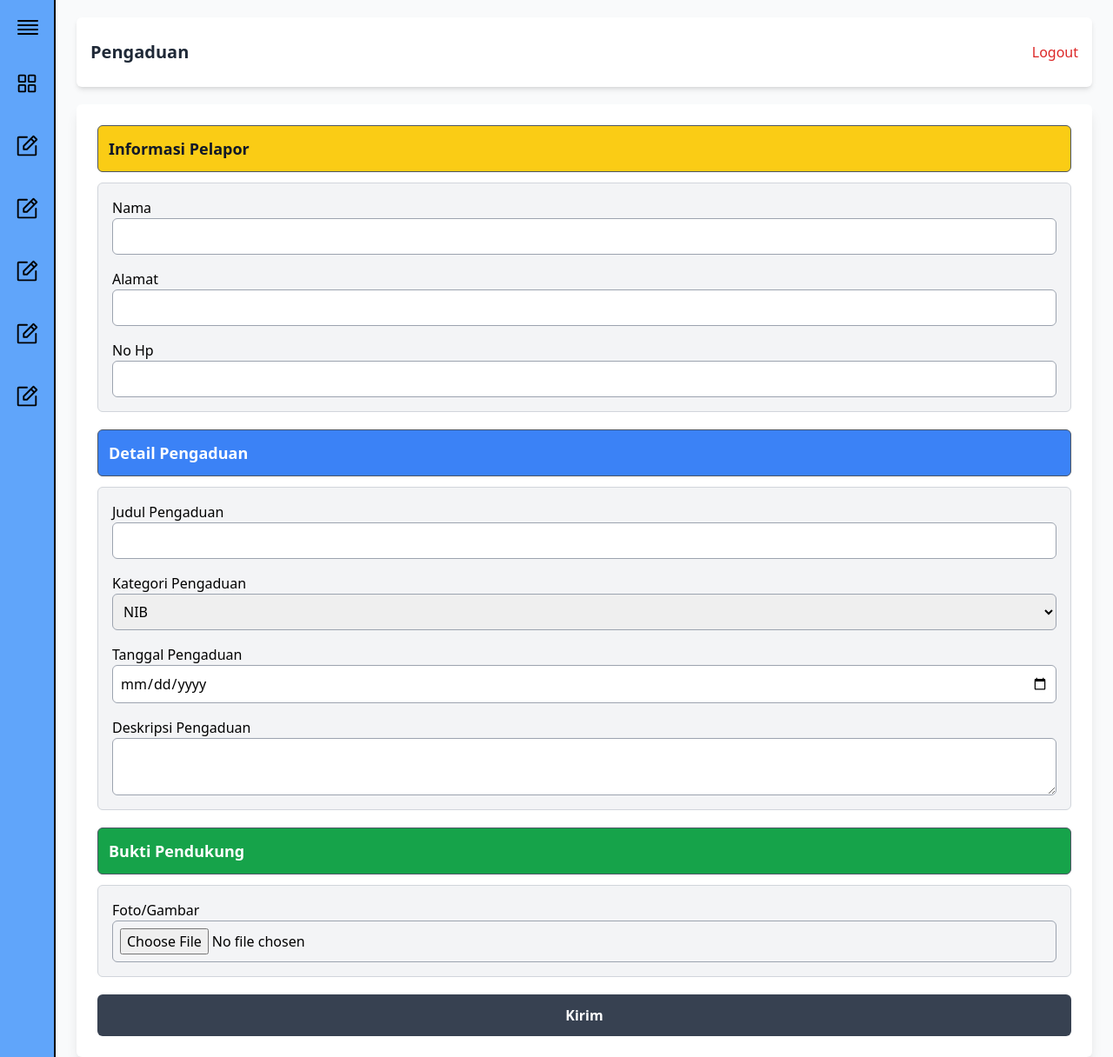
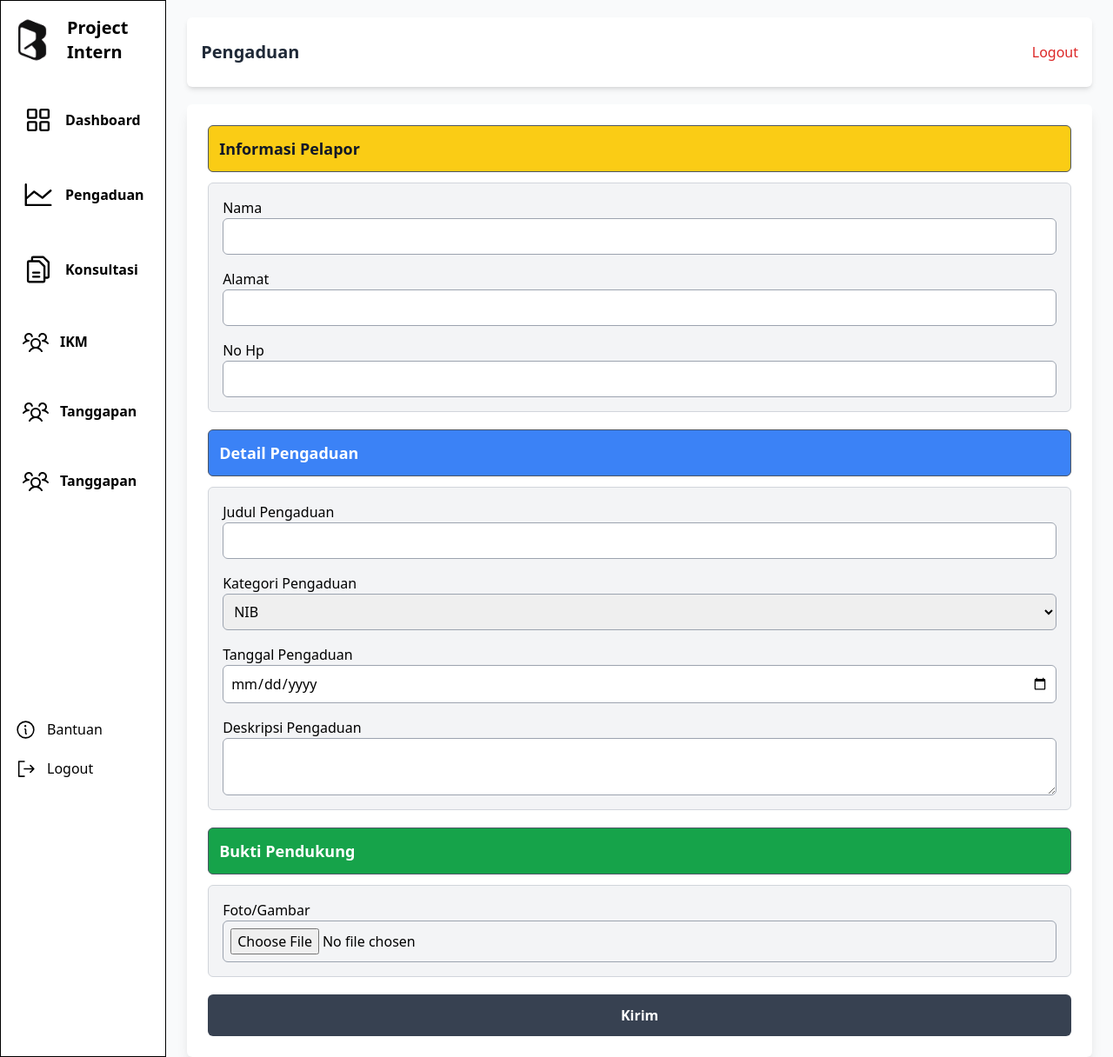
Before and after one commit to revisi-lagi/project-web-novia, a CodeIgniter app: page /project-web-novia/index.php/cwarga/menu_pengaduan in a window 1280 px wide. Shown: the whole page at 87% size. Run offline with CodeIgniter, Linux system fonts and the light colour scheme; the visitor is signed in with stand-in values (Sample User, id 1); some libraries are stand-ins or nearby versions.

Commit message:
feat: menambahkan sidebar pada page warga

```diff
--- a/application/views/Template/sidebar_pages_warga.php
+++ b/application/views/Template/sidebar_pages_warga.php
@@ -1,84 +1,72 @@
 <div id="app" class="flex h-screen">
-    <!-- Sidebar -->
-    <div id="sidebar" class="bg-blue-400 text-black h-full transition-all duration-300 w-16 border-r-2 border-black" data-open="false">
-        <!-- Sidebar Header -->
-        <div class="p-4 flex items-center space-x-4">
-            <button id="toggleSidebar" class="focus:outline-none">
-                <svg xmlns="http://www.w3.org/2000/svg" width="32" height="32" fill="#000000" viewBox="0 0 256 256">
-                    <path d="M32,64a8,8,0,0,1,8-8H216a8,8,0,0,1,0,16H40A8,8,0,0,1,32,64ZM216,96H40a8,8,0,0,0,0,16H216a8,8,0,0,0,0-16Zm0,40H40a8,8,0,0,0,0,16H216a8,8,0,0,0,0-16Zm0,40H40a8,8,0,0,0,0,16H216a8,8,0,0,0,0-16Z"></path>
-                </svg>
-            </button>
-            <span id="sidebarTitle" class="hidden text-lg font-bold">Dashboard</span>
+    <div class="w-[220px] px-4 border border-black">
+
+        <div class="flex items-center">
+            <img src="<?= base_url('assets/logo/logo.png') ?>" alt="" class="w-[120px] -ml-10">
+            <h1 class="text-xl font-bold -ml-5">Project Intern</h1>
         </div>
 
-        <!-- Sidebar Menu -->
-        <div class="space-y-2">
-            <!-- Home Menu -->
-
-            <a href="<?= base_url('CPages/Warga') ?>" class="p-4 flex items-center space-x-4 font-semibold hover:bg-white hover:text-black group rounded-lg">
-                <svg xmlns="http://www.w3.org/2000/svg"
-                    width="32"
-                    height="32"
-                    viewBox="0 0 256 256"
-                    class="fill-black group-hover:fill-black">
+        <div class="mt-5 flex flex-col gap-8">
+            <a href="<?= base_url('CPages/Warga') ?>" class="p-2 flex items-center gap-3 rounded-lg hover:bg-slate-400 ">
+                <svg xmlns="http://www.w3.org/2000/svg" width="38" height="38" fill="#000000" viewBox="0 0 256 256">
                     <path d="M104,40H56A16,16,0,0,0,40,56v48a16,16,0,0,0,16,16h48a16,16,0,0,0,16-16V56A16,16,0,0,0,104,40Zm0,64H56V56h48v48Zm96-64H152a16,16,0,0,0-16,16v48a16,16,0,0,0,16,16h48a16,16,0,0,0,16-16V56A16,16,0,0,0,200,40Zm0,64H152V56h48v48Zm-96,32H56a16,16,0,0,0-16,16v48a16,16,0,0,0,16,16h48a16,16,0,0,0,16-16V152A16,16,0,0,0,104,136Zm0,64H56V152h48v48Zm96-64H152a16,16,0,0,0-16,16v48a16,16,0,0,0,16,16h48a16,16,0,0,0,16-16V152A16,16,0,0,0,200,136Zm0,64H152V152h48v48Z"></path>
                 </svg>
-                <span id="homeText" class="hidden">Home</span>
+                <h1 class="font-semibold">Dashboard</h1>
             </a>
 
-            <a href="<?= base_url('CWarga/menu_pengaduan') ?>" class="p-4 flex items-center space-x-4 font-semibold hover:bg-white hover:text-black group rounded-lg">
-                <svg xmlns="http://www.w3.org/2000/svg" width="32" height="32" fill="#000000" viewBox="0 0 256 256">
-                    <path d="M229.66,58.34l-32-32a8,8,0,0,0-11.32,0l-96,96A8,8,0,0,0,88,128v32a8,8,0,0,0,8,8h32a8,8,0,0,0,5.66-2.34l96-96A8,8,0,0,0,229.66,58.34ZM124.69,152H104V131.31l64-64L188.69,88ZM200,76.69,179.31,56,192,43.31,212.69,64ZM224,128v80a16,16,0,0,1-16,16H48a16,16,0,0,1-16-16V48A16,16,0,0,1,48,32h80a8,8,0,0,1,0,16H48V208H208V128a8,8,0,0,1,16,0Z"></path>
+            <a href="<?= base_url('CWarga/menu_pengaduan') ?>" class=" p-2 flex items-center gap-3 rounded-lg hover:bg-slate-400 ">
+                <svg xmlns=" http://www.w3.org/2000/svg" width="38" height="38" fill="#000000" viewBox="0 0 256 256">
+                    <path d="M232,208a8,8,0,0,1-8,8H32a8,8,0,0,1-8-8V48a8,8,0,0,1,16,0v94.37L90.73,98a8,8,0,0,1,10.07-.38l58.81,44.11L218.73,90a8,8,0,1,1,10.54,12l-64,56a8,8,0,0,1-10.07.38L96.39,114.29,40,163.63V200H224A8,8,0,0,1,232,208Z"></path>
                 </svg>
-                <span id="aboutText" class="hidden">Pengaduan</span>
+                <h1 class="font-semibold">Pengaduan</h1>
             </a>
 
-            <a href="<?= base_url('CWarga/menu_konsultasi') ?>" class="p-4 flex items-center space-x-4 font-semibold hover:bg-white hover:text-black group rounded-lg">
-                <svg xmlns="http://www.w3.org/2000/svg" width="32" height="32" fill="#000000" viewBox="0 0 256 256">
-                    <path d="M229.66,58.34l-32-32a8,8,0,0,0-11.32,0l-96,96A8,8,0,0,0,88,128v32a8,8,0,0,0,8,8h32a8,8,0,0,0,5.66-2.34l96-96A8,8,0,0,0,229.66,58.34ZM124.69,152H104V131.31l64-64L188.69,88ZM200,76.69,179.31,56,192,43.31,212.69,64ZM224,128v80a16,16,0,0,1-16,16H48a16,16,0,0,1-16-16V48A16,16,0,0,1,48,32h80a8,8,0,0,1,0,16H48V208H208V128a8,8,0,0,1,16,0Z"></path>
+            <a href="<?= base_url('CWarga/menu_konsultasi') ?>" class="p-2 flex items-center gap-3 rounded-lg hover:bg-slate-400 ">
+                <svg xmlns="http://www.w3.org/2000/svg" width="38" height="38" fill="#000000" viewBox="0 0 256 256">
+                    <path d="M213.66,66.34l-40-40A8,8,0,0,0,168,24H88A16,16,0,0,0,72,40V56H56A16,16,0,0,0,40,72V216a16,16,0,0,0,16,16H168a16,16,0,0,0,16-16V200h16a16,16,0,0,0,16-16V72A8,8,0,0,0,213.66,66.34ZM168,216H56V72h76.69L168,107.31v84.53c0,.06,0,.11,0,.16s0,.1,0,.16V216Zm32-32H184V104a8,8,0,0,0-2.34-5.66l-40-40A8,8,0,0,0,136,56H88V40h76.69L200,75.31Zm-56-32a8,8,0,0,1-8,8H88a8,8,0,0,1,0-16h48A8,8,0,0,1,144,152Zm0,32a8,8,0,0,1-8,8H88a8,8,0,0,1,0-16h48A8,8,0,0,1,144,184Z"></path>
                 </svg>
-                <span id="aboutText" class="hidden">Konsultasi</span>
+                <h1 class="font-semibold">Konsultasi</h1>
             </a>
 
-            <a href="<?= base_url('CWarga/menu_ikm') ?>" class="p-4 flex items-center space-x-4 font-semibold hover:bg-white hover:text-black group rounded-lg">
-                <svg xmlns="http://www.w3.org/2000/svg" width="32" height="32" fill="#000000" viewBox="0 0 256 256">
-                    <path d="M229.66,58.34l-32-32a8,8,0,0,0-11.32,0l-96,96A8,8,0,0,0,88,128v32a8,8,0,0,0,8,8h32a8,8,0,0,0,5.66-2.34l96-96A8,8,0,0,0,229.66,58.34ZM124.69,152H104V131.31l64-64L188.69,88ZM200,76.69,179.31,56,192,43.31,212.69,64ZM224,128v80a16,16,0,0,1-16,16H48a16,16,0,0,1-16-16V48A16,16,0,0,1,48,32h80a8,8,0,0,1,0,16H48V208H208V128a8,8,0,0,1,16,0Z"></path>
+            <a href="<?= base_url('CWarga/menu_ikm') ?>" class="p-2 flex items-center gap-3 rounded-lg hover:bg-slate-400 ">
+                <svg xmlns=" http://www.w3.org/2000/svg" width="32" height="32" fill="#000000" viewBox="0 0 256 256">
+                    <path d="M244.8,150.4a8,8,0,0,1-11.2-1.6A51.6,51.6,0,0,0,192,128a8,8,0,0,1-7.37-4.89,8,8,0,0,1,0-6.22A8,8,0,0,1,192,112a24,24,0,1,0-23.24-30,8,8,0,1,1-15.5-4A40,40,0,1,1,219,117.51a67.94,67.94,0,0,1,27.43,21.68A8,8,0,0,1,244.8,150.4ZM190.92,212a8,8,0,1,1-13.84,8,57,57,0,0,0-98.16,0,8,8,0,1,1-13.84-8,72.06,72.06,0,0,1,33.74-29.92,48,48,0,1,1,58.36,0A72.06,72.06,0,0,1,190.92,212ZM128,176a32,32,0,1,0-32-32A32,32,0,0,0,128,176ZM72,120a8,8,0,0,0-8-8A24,24,0,1,1,87.24,82a8,8,0,1,0,15.5-4A40,40,0,1,0,37,117.51,67.94,67.94,0,0,0,9.6,139.19a8,8,0,1,0,12.8,9.61A51.6,51.6,0,0,1,64,128,8,8,0,0,0,72,120Z"></path>
                 </svg>
-                <span id="aboutText" class="hidden">IKM</span>
+                <h1 class="font-semibold">IKM</h1>
             </a>
 
-            <a href="<?= base_url('CWarga/menu_tanggapan') ?>" class="p-4 flex items-center space-x-4 font-semibold hover:bg-white hover:text-black group rounded-lg">
-                <svg xmlns="http://www.w3.org/2000/svg" width="32" height="32" fill="#000000" viewBox="0 0 256 256">
-                    <path d="M229.66,58.34l-32-32a8,8,0,0,0-11.32,0l-96,96A8,8,0,0,0,88,128v32a8,8,0,0,0,8,8h32a8,8,0,0,0,5.66-2.34l96-96A8,8,0,0,0,229.66,58.34ZM124.69,152H104V131.31l64-64L188.69,88ZM200,76.69,179.31,56,192,43.31,212.69,64ZM224,128v80a16,16,0,0,1-16,16H48a16,16,0,0,1-16-16V48A16,16,0,0,1,48,32h80a8,8,0,0,1,0,16H48V208H208V128a8,8,0,0,1,16,0Z"></path>
+            <a href="<?= base_url('CWarga/menu_tanggapan') ?>" class="p-2 flex items-center gap-3 rounded-lg hover:bg-slate-400 ">
+                <svg xmlns=" http://www.w3.org/2000/svg" width="32" height="32" fill="#000000" viewBox="0 0 256 256">
+                    <path d="M244.8,150.4a8,8,0,0,1-11.2-1.6A51.6,51.6,0,0,0,192,128a8,8,0,0,1-7.37-4.89,8,8,0,0,1,0-6.22A8,8,0,0,1,192,112a24,24,0,1,0-23.24-30,8,8,0,1,1-15.5-4A40,40,0,1,1,219,117.51a67.94,67.94,0,0,1,27.43,21.68A8,8,0,0,1,244.8,150.4ZM190.92,212a8,8,0,1,1-13.84,8,57,57,0,0,0-98.16,0,8,8,0,1,1-13.84-8,72.06,72.06,0,0,1,33.74-29.92,48,48,0,1,1,58.36,0A72.06,72.06,0,0,1,190.92,212ZM128,176a32,32,0,1,0-32-32A32,32,0,0,0,128,176ZM72,120a8,8,0,0,0-8-8A24,24,0,1,1,87.24,82a8,8,0,1,0,15.5-4A40,40,0,1,0,37,117.51,67.94,67.94,0,0,0,9.6,139.19a8,8,0,1,0,12.8,9.61A51.6,51.6,0,0,1,64,128,8,8,0,0,0,72,120Z"></path>
                 </svg>
-                <span id="aboutText" class="hidden">Tanggapan</span>
+                <h1 class="font-semibold">Tanggapan</h1>
             </a>
 
-            <a href="<?= base_url('CWarga/menu_tanggapan_pengaduan') ?>" class="p-4 flex items-center space-x-4 font-semibold hover:bg-white hover:text-black group rounded-lg">
-                <svg xmlns="http://www.w3.org/2000/svg" width="32" height="32" fill="#000000" viewBox="0 0 256 256">
-                    <path d="M229.66,58.34l-32-32a8,8,0,0,0-11.32,0l-96,96A8,8,0,0,0,88,128v32a8,8,0,0,0,8,8h32a8,8,0,0,0,5.66-2.34l96-96A8,8,0,0,0,229.66,58.34ZM124.69,152H104V131.31l64-64L188.69,88ZM200,76.69,179.31,56,192,43.31,212.69,64ZM224,128v80a16,16,0,0,1-16,16H48a16,16,0,0,1-16-16V48A16,16,0,0,1,48,32h80a8,8,0,0,1,0,16H48V208H208V128a8,8,0,0,1,16,0Z"></path>
+            <a href="<?= base_url('CWarga/menu_tanggapan_pengaduan') ?>" class="p-2 flex items-center gap-3 rounded-lg hover:bg-slate-400 ">
+                <svg xmlns=" http://www.w3.org/2000/svg" width="32" height="32" fill="#000000" viewBox="0 0 256 256">
+                    <path d="M244.8,150.4a8,8,0,0,1-11.2-1.6A51.6,51.6,0,0,0,192,128a8,8,0,0,1-7.37-4.89,8,8,0,0,1,0-6.22A8,8,0,0,1,192,112a24,24,0,1,0-23.24-30,8,8,0,1,1-15.5-4A40,40,0,1,1,219,117.51a67.94,67.94,0,0,1,27.43,21.68A8,8,0,0,1,244.8,150.4ZM190.92,212a8,8,0,1,1-13.84,8,57,57,0,0,0-98.16,0,8,8,0,1,1-13.84-8,72.06,72.06,0,0,1,33.74-29.92,48,48,0,1,1,58.36,0A72.06,72.06,0,0,1,190.92,212ZM128,176a32,32,0,1,0-32-32A32,32,0,0,0,128,176ZM72,120a8,8,0,0,0-8-8A24,24,0,1,1,87.24,82a8,8,0,1,0,15.5-4A40,40,0,1,0,37,117.51,67.94,67.94,0,0,0,9.6,139.19a8,8,0,1,0,12.8,9.61A51.6,51.6,0,0,1,64,128,8,8,0,0,0,72,120Z"></path>
                 </svg>
-                <span id="aboutText" class="hidden">Tanggapan Pengaduan</span>
+                <h1 class="font-semibold">Tanggapan</h1>
             </a>
 
         </div>
+
+        <div class="mt-[250px] flex flex-col gap-5">
+
+            <a href="" class="flex item-center gap-3">
+                <svg xmlns="http://www.w3.org/2000/svg" width="25" height="25" fill="#000000" viewBox="0 0 256 256">
+                    <path d="M128,24A104,104,0,1,0,232,128,104.11,104.11,0,0,0,128,24Zm0,192a88,88,0,1,1,88-88A88.1,88.1,0,0,1,128,216Zm16-40a8,8,0,0,1-8,8,16,16,0,0,1-16-16V128a8,8,0,0,1,0-16,16,16,0,0,1,16,16v40A8,8,0,0,1,144,176ZM112,84a12,12,0,1,1,12,12A12,12,0,0,1,112,84Z"></path>
+                </svg>
+                <h1 class="">Bantuan</h1>
+            </a>
+
+            <a href="<?= base_url('CAuth/logout') ?>" class="flex item-center gap-3">
+                <svg xmlns="http://www.w3.org/2000/svg" width="25" height="25" fill="#000000" viewBox="0 0 256 256">
+                    <path d="M120,216a8,8,0,0,1-8,8H48a8,8,0,0,1-8-8V40a8,8,0,0,1,8-8h64a8,8,0,0,1,0,16H56V208h56A8,8,0,0,1,120,216Zm109.66-93.66-40-40a8,8,0,0,0-11.32,11.32L204.69,120H112a8,8,0,0,0,0,16h92.69l-26.35,26.34a8,8,0,0,0,11.32,11.32l40-40A8,8,0,0,0,229.66,122.34Z"></path>
+                </svg>
+                <h1>Logout</h1>
+            </a>
+
+        </div>
+
     </div>
-
-    <script>
-        // Toggle Sidebar
-        const sidebar = document.getElementById("sidebar");
-        const toggleSidebar = document.getElementById("toggleSidebar");
-        const sidebarTitle = document.getElementById("sidebarTitle");
-        const sidebarTexts = document.querySelectorAll("#sidebar span");
-
-        toggleSidebar.addEventListener("click", () => {
-            const isOpen = sidebar.getAttribute("data-open") === "true";
-            sidebar.setAttribute("data-open", !isOpen);
-            sidebar.classList.toggle("w-64", !isOpen);
-            sidebar.classList.toggle("w-16", isOpen);
-
-            // Toggle visibility of text
-            sidebarTitle.classList.toggle("hidden", isOpen);
-            sidebarTexts.forEach(text => text.classList.toggle("hidden", isOpen));
-        });
-    </script>
```
